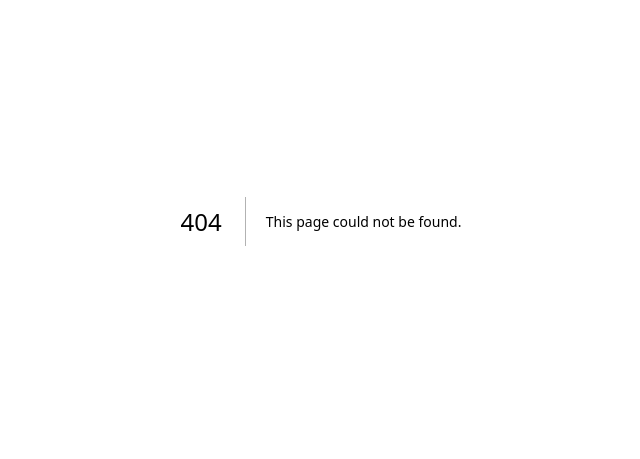
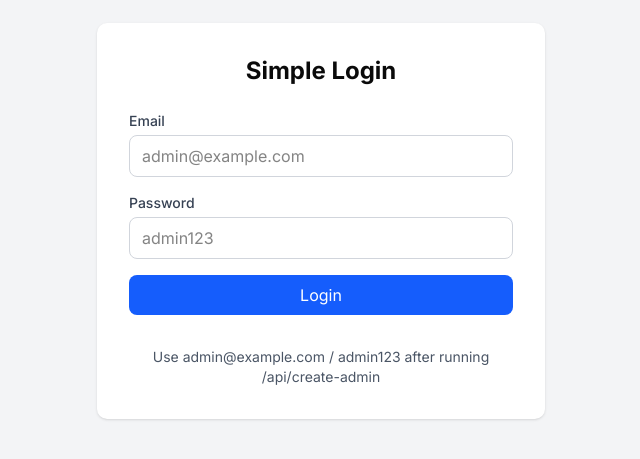
Before and after one commit to Timothee450/real-estate-crm, a Next.js app: page /simple-login in a window 1280 px wide. Before the commit this address had no page. Shown: the part 179-638 px from the top of the page, without its empty margins (319-959 px from the left). Built offline with nearby package versions, Linux system fonts and the light colour scheme.

Commit message:
Add absolute minimal authentication with no dependencies

```diff
--- /dev/null
+++ b/src/app/api/create-admin/route.ts
@@ -0,0 +1,70 @@
+import { NextResponse } from 'next/server';
+import { db } from '@/lib/db-minimal';
+
+// This is a super-simplified user creation without bcrypt
+// Just to get something working on Vercel
+export async function GET() {
+  try {
+    // Step 1: Check if users table exists
+    try {
+      const tableCheck = await db.query(
+        "SELECT EXISTS (SELECT FROM information_schema.tables WHERE table_name = 'users')"
+      );
+
+      if (!tableCheck.rows[0].exists) {
+        // Create a simple users table
+        await db.query(`
+          CREATE TABLE users (
+            id SERIAL PRIMARY KEY,
+            name VARCHAR(255) NOT NULL,
+            email VARCHAR(255) UNIQUE NOT NULL,
+            password VARCHAR(255) NOT NULL,
+            created_at TIMESTAMP DEFAULT CURRENT_TIMESTAMP
+          )
+        `);
+      }
+    } catch (tableError) {
+      return NextResponse.json({
+        status: 'error',
+        phase: 'table-check',
+        message: tableError.message
+      }, { status: 500 });
+    }
+
+    // Step 2: Create fixed admin user with simple password
+    // NOTE: In a production app, never store passwords in plain text
+    // This is only for testing purposes
+    try {
+      // Check if admin exists
+      const userCheck = await db.query(
+        "SELECT * FROM users WHERE email = 'admin@example.com'"
+      );
+
+      if (userCheck.rows.length === 0) {
+        // Create admin user with simple password
+        await db.query(
+          'INSERT INTO users (name, email, password) VALUES ($1, $2, $3)',
+          ['Admin User', 'admin@example.com', 'admin123'] // Simple password for testing
+        );
+      }
+
+      return NextResponse.json({
+        status: 'success',
+        message: 'Admin user is ready',
+        adminEmail: 'admin@example.com',
+        adminPassword: 'admin123'
+      });
+    } catch (userError) {
+      return NextResponse.json({
+        status: 'error',
+        phase: 'user-creation',
+        message: userError.message
+      }, { status: 500 });
+    }
+  } catch (error) {
+    return NextResponse.json({
+      status: 'error',
+      message: error.message
+    }, { status: 500 });
+  }
+}
--- /dev/null
+++ b/src/app/api/minimal-login/route.ts
@@ -0,0 +1,81 @@
+import { NextResponse } from 'next/server';
+import { db } from '@/lib/db-minimal';
+
+export async function POST(request: Request) {
+  try {
+    // Parse request body
+    const body = await request.json();
+    const email = body.email || '';
+    const password = body.password || '';
+
+    console.log(`Login attempt for: ${email}`);
+
+    if (!email || !password) {
+      return NextResponse.json({
+        status: 'error',
+        message: 'Email and password are required'
+      }, { status: 400 });
+    }
+
+    // Find user with exact match (no hashing for simplicity)
+    const result = await db.query(
+      'SELECT * FROM users WHERE email = $1',
+      [email]
+    );
+
+    console.log(`Query returned ${result.rows.length} rows`);
+
+    if (result.rows.length === 0) {
+      return NextResponse.json({
+        status: 'error',
+        message: 'Invalid credentials'
+      }, { status: 401 });
+    }
+
+    const user = result.rows[0];
+
+    // Simple password check (THIS IS NOT SECURE - just for testing)
+    if (user.password !== password) {
+      console.log('Password does not match');
+      return NextResponse.json({
+        status: 'error',
+        message: 'Invalid credentials'
+      }, { status: 401 });
+    }
+
+    // Create a simple token (not a proper JWT)
+    const simpleToken = Buffer.from(
+      `${user.id}:${user.email}:${Date.now()}`
+    ).toString('base64');
+
+    console.log(`Login successful for ${email}`);
+
+    // Create response with user data
+    const response = NextResponse.json({
+      status: 'success',
+      user: {
+        id: user.id,
+        name: user.name,
+        email: user.email
+      }
+    });
+
+    // Set token as cookie
+    response.cookies.set({
+      name: 'token',
+      value: simpleToken,
+      httpOnly: true,
+      path: '/',
+      secure: process.env.NODE_ENV === 'production',
+      maxAge: 60 * 60 * 24 * 7 // 7 days
+    });
+
+    return response;
+  } catch (error) {
+    console.error('Login error:', error);
+    return NextResponse.json({
+      status: 'error',
+      message: error.message
+    }, { status: 500 });
+  }
+}
--- /dev/null
+++ b/src/app/api/minimal-test/route.ts
@@ -0,0 +1,22 @@
+import { NextResponse } from 'next/server';
+import { db } from '@/lib/db-minimal';
+
+export async function GET() {
+  try {
+    // Just test database connection
+    const result = await db.query('SELECT NOW() as time');
+
+    return NextResponse.json({
+      status: 'success',
+      database: 'connected',
+      time: result.rows[0]?.time,
+      environment: process.env.NODE_ENV
+    });
+  } catch (error) {
+    return NextResponse.json({
+      status: 'error',
+      message: error.message,
+      environment: process.env.NODE_ENV
+    }, { status: 500 });
+  }
+}
--- a/src/app/page.tsx
+++ b/src/app/page.tsx
@@ -30,6 +30,29 @@ export default function Home() {
     <main className="min-h-screen bg-gray-50 p-6">
       <div className="max-w-4xl mx-auto">
         <h1 className="text-3xl font-bold mb-6 text-center">Real Estate CRM</h1>
+
+        <div className="mb-6 bg-amber-100 border border-amber-400 rounded p-4">
+          <h2 className="font-bold text-lg mb-2">Extreme Simplification Mode</h2>
+          <p className="mb-4">Use these minimal tools to test authentication:</p>
+
+          <div className="flex flex-wrap gap-3 mb-4">
+            <Link href="/api/minimal-test" className="px-3 py-1 bg-blue-500 text-white rounded text-sm">
+              Test Database
+            </Link>
+            <Link href="/api/create-admin" className="px-3 py-1 bg-green-500 text-white rounded text-sm">
+              Create Admin
+            </Link>
+            <Link href="/simple-login" className="px-3 py-1 bg-purple-500 text-white rounded text-sm">
+              Simple Login
+            </Link>
+          </div>
+
+          <div className="text-sm">
+            <p><strong>Step 1:</strong> Visit "Test Database" to check connection</p>
+            <p><strong>Step 2:</strong> Visit "Create Admin" to set up a user</p>
+            <p><strong>Step 3:</strong> Go to "Simple Login" and use admin@example.com / admin123</p>
+          </div>
+        </div>
 
         <div className="bg-white rounded-lg shadow-md p-6 mb-8">
           <h2 className="text-xl font-semibold mb-4">System Status</h2>
--- /dev/null
+++ b/src/app/simple-login/page.tsx
@@ -0,0 +1,113 @@
+"use client";
+
+import { useState } from 'react';
+import { useRouter } from 'next/navigation';
+
+export default function SimpleLoginPage() {
+  const [email, setEmail] = useState('');
+  const [password, setPassword] = useState('');
+  const [error, setError] = useState('');
+  const [loading, setLoading] = useState(false);
+  const [debug, setDebug] = useState<any>(null);
+
+  const router = useRouter();
+
+  async function handleLogin(e: React.FormEvent) {
+    e.preventDefault();
+    setError('');
+    setLoading(true);
+    setDebug(null);
+
+    try {
+      // Call minimal login endpoint
+      const response = await fetch('/api/minimal-login', {
+        method: 'POST',
+        headers: {
+          'Content-Type': 'application/json',
+        },
+        body: JSON.stringify({ email, password }),
+      });
+
+      const data = await response.json();
+      setDebug(data);
+
+      if (data.status === 'success') {
+        router.push('/dashboard');
+      } else {
+        setError(data.message || 'Login failed');
+      }
+    } catch (err: any) {
+      setError(err.message || 'An error occurred');
+      setDebug(err);
+    } finally {
+      setLoading(false);
+    }
+  }
+
+  return (
+    <div className="flex min-h-screen flex-col items-center justify-center p-4 bg-gray-100">
+      <div className="w-full max-w-md bg-white rounded-lg shadow p-8">
+        <h1 className="text-2xl font-bold mb-6 text-center">Simple Login</h1>
+
+        {error && (
+          <div className="mb-4 p-4 bg-red-100 text-red-700 rounded">
+            {error}
+          </div>
+        )}
+
+        <form onSubmit={handleLogin} className="space-y-4">
+          <div>
+            <label htmlFor="email" className="block text-sm font-medium text-gray-700 mb-1">
+              Email
+            </label>
+            <input
+              id="email"
+              type="email"
+              value={email}
+              onChange={(e) => setEmail(e.target.value)}
+              className="w-full px-3 py-2 border border-gray-300 rounded-md"
+              placeholder="admin@example.com"
+            />
+          </div>
+
+          <div>
+            <label htmlFor="password" className="block text-sm font-medium text-gray-700 mb-1">
+              Password
+            </label>
+            <input
+              id="password"
+              type="password"
+              value={password}
+              onChange={(e) => setPassword(e.target.value)}
+              className="w-full px-3 py-2 border border-gray-300 rounded-md"
+              placeholder="admin123"
+            />
+          </div>
+
+          <button
+            type="submit"
+            disabled={loading}
+            className="w-full py-2 px-4 bg-blue-600 text-white rounded-md disabled:bg-blue-400"
+          >
+            {loading ? 'Logging in...' : 'Login'}
+          </button>
+        </form>
+
+        <div className="mt-8 text-center">
+          <p className="text-sm text-gray-600">
+            Use admin@example.com / admin123 after running /api/create-admin
+          </p>
+        </div>
+
+        {debug && (
+          <div className="mt-4 p-4 bg-gray-100 rounded text-xs">
+            <h3 className="font-bold mb-2">Debug Info:</h3>
+            <pre className="whitespace-pre-wrap overflow-auto max-h-60">
+              {JSON.stringify(debug, null, 2)}
+            </pre>
+          </div>
+        )}
+      </div>
+    </div>
+  );
+}
--- /dev/null
+++ b/src/lib/db-minimal.ts
@@ -0,0 +1,8 @@
+import { Pool } from 'pg';
+
+// Create PostgreSQL connection pool
+const db = new Pool({
+  connectionString: process.env.DATABASE_URL
+});
+
+export { db };
```
